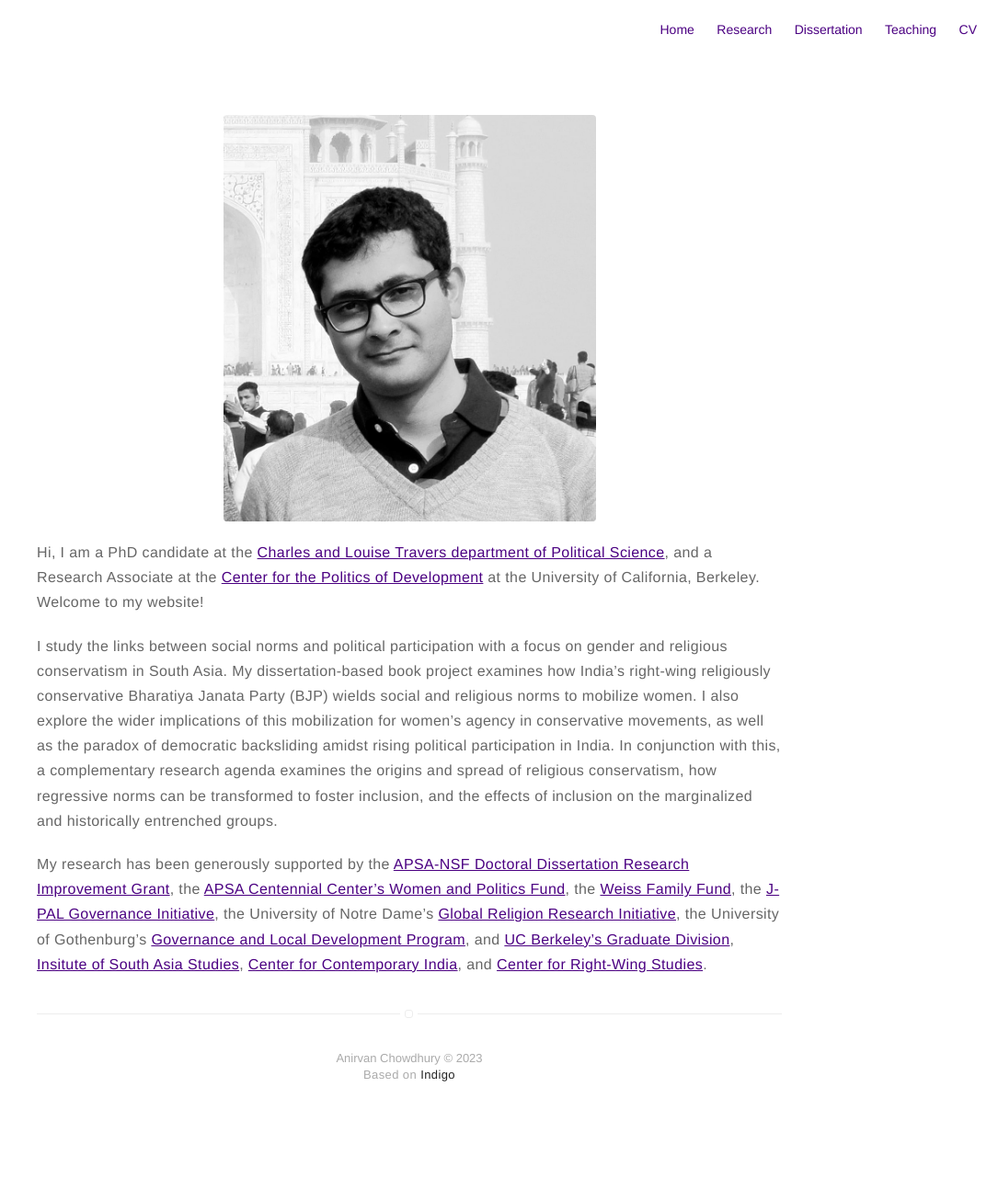
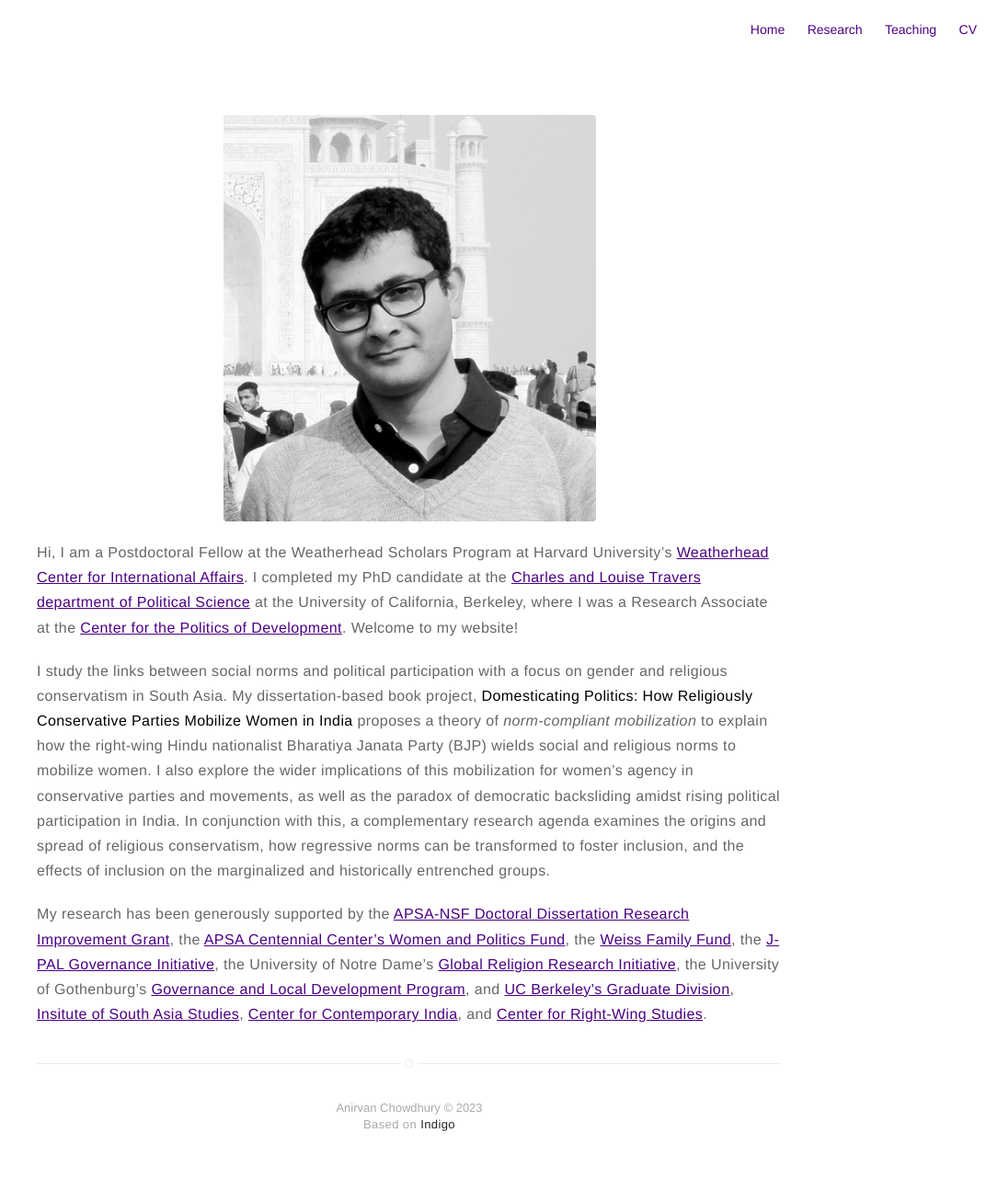
Before and after one commit to anirvanchowdhury/anirvanchowdhury.github.io, a Jekyll site: the page built from about.md, in a window 1280 px wide. Shown: the whole page at 92% size, without its empty margins (195-1280 px from the left). Built offline with Jekyll 4.4.1, drawn with Linux system fonts in a browser that asks for light colours; before the commit the page ends 1240 px from its top, so only the background shows below that.

Commit message:
2023 update

```diff
--- a/_config.yml
+++ b/_config.yml
@@ -56,7 +56,7 @@ email: anirvanc@berkeley.edu
 authors:
     johndoe:
         name: Anirvan Chowdhury
-        bio: PhD student, Department of Political Science, University of California, Berkeley
+        bio: Postdoctoral Fellow, Weatherhead Center for International Affairs, Harvard University
         external-image: false
         picture: assets/images/profile.jpg
         twitter: johndoe
@@ -83,7 +83,7 @@ width: large
 about: true
 research: true
 teaching: true
-dissertation: true
+book: true
 # fun: true
 # blog: true
 
--- a/about.md
+++ b/about.md
@@ -4,9 +4,9 @@ layout: page
 ---
 ![Profile Image]({{ site.url }}/{{ site.picture }})
 
-Hi, I am a PhD candidate at the [Charles and Louise Travers department of Political Science](http://polisci.berkeley.edu/), and a Research Associate at the [Center for the Politics of Development](http://cpd.berkeley.edu/) at the University of California, Berkeley. Welcome to my website!
+Hi, I am a Postdoctoral Fellow at the Weatherhead Scholars Program at Harvard University's [Weatherhead Center for International Affairs](https://wcfia.harvard.edu/). I completed my PhD candidate at the [Charles and Louise Travers department of Political Science](http://polisci.berkeley.edu/) at the University of California, Berkeley, where I was a Research Associate at the [Center for the Politics of Development](http://cpd.berkeley.edu/). Welcome to my website!
 
-I study the links between social norms and political participation with a focus on gender and religious conservatism in South Asia. My dissertation-based book project examines how India's right-wing religiously conservative Bharatiya Janata Party (BJP) wields social and religious norms to mobilize women. I also explore the wider implications of this mobilization for women's agency in conservative movements, as well as the paradox of democratic backsliding amidst rising political participation in India. In conjunction with this, a complementary research agenda examines the origins and spread of religious conservatism, how regressive norms can be transformed to foster inclusion, and the effects of inclusion on the marginalized and historically entrenched groups.
+I study the links between social norms and political participation with a focus on gender and religious conservatism in South Asia. My dissertation-based book project, __Domesticating Politics: How Religiously Conservative Parties Mobilize Women in India__ proposes a theory of _norm-compliant mobilization_ to explain how the right-wing Hindu nationalist Bharatiya Janata Party (BJP) wields social and religious norms to mobilize women. I also explore the wider implications of this mobilization for women's agency in conservative parties and movements, as well as the paradox of democratic backsliding amidst rising political participation in India. In conjunction with this, a complementary research agenda examines the origins and spread of religious conservatism, how regressive norms can be transformed to foster inclusion, and the effects of inclusion on the marginalized and historically entrenched groups.
 
 My research has been generously supported by the [APSA-NSF Doctoral Dissertation Research Improvement Grant](https://www.apsanet.org/ddrig), the [APSA Centennial Center's Women and Politics Fund](https://connect.apsanet.org/centennialcenter/research-grants/), the [Weiss Family Fund](https://bfi.uchicago.edu/the-weiss-fund/), the [J-PAL Governance Initiative](https://www.povertyactionlab.org/initiative/governance-initiative), the University of Notre Dame's [Global Religion Research Initiative](https://grri.nd.edu/), the University of Gothenburg's [Governance and Local Development Program](https://gld.gu.se/), and [UC Berkeley's Graduate Division](https://grad.berkeley.edu/), [Insitute of South Asia Studies](https://southasia.berkeley.edu/), [Center for Contemporary India](https://indiacenter.berkeley.edu/), and [Center for Right-Wing Studies](https://crws.berkeley.edu/).
 
```
Also changed, not shown: book.md (added, +21 -0 lines), dissertation.md (deleted, +0 -23 lines), research.md (+5 -5 lines).
